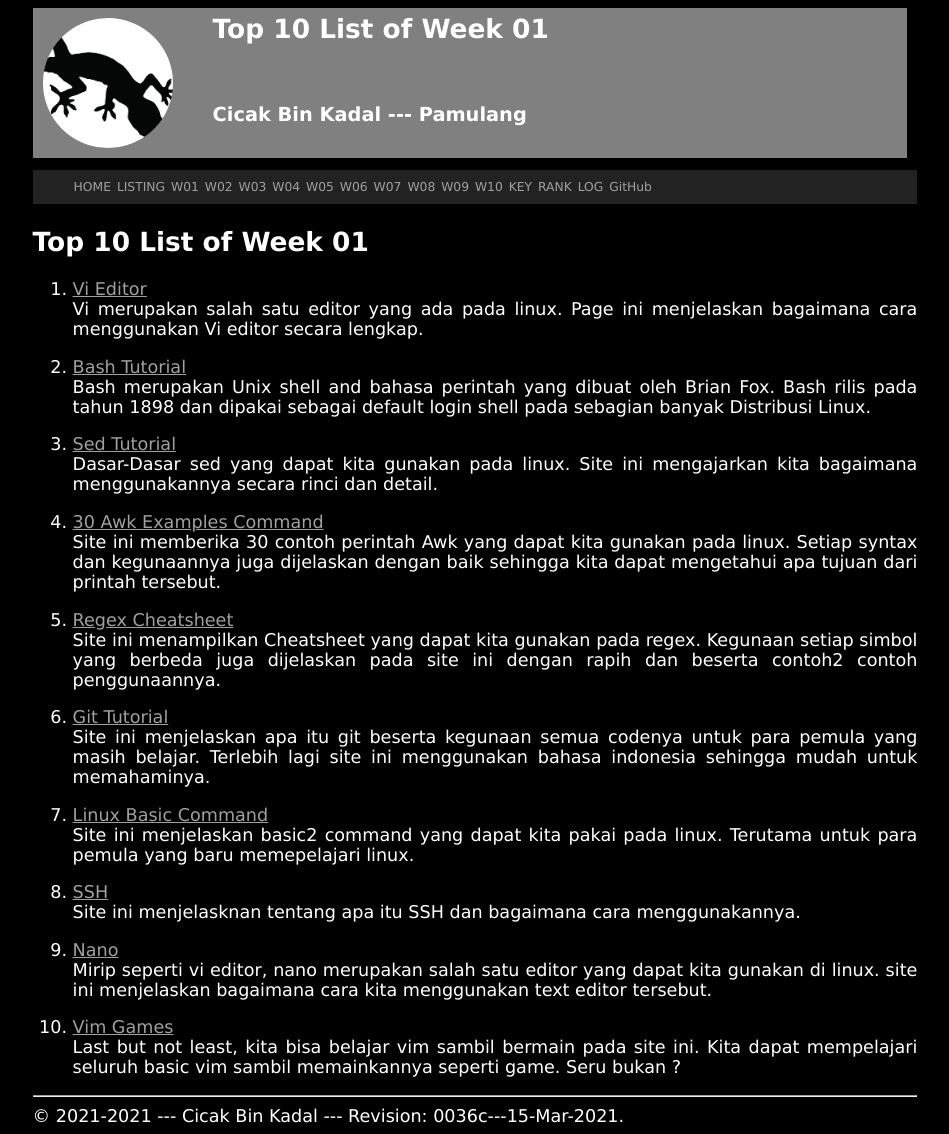
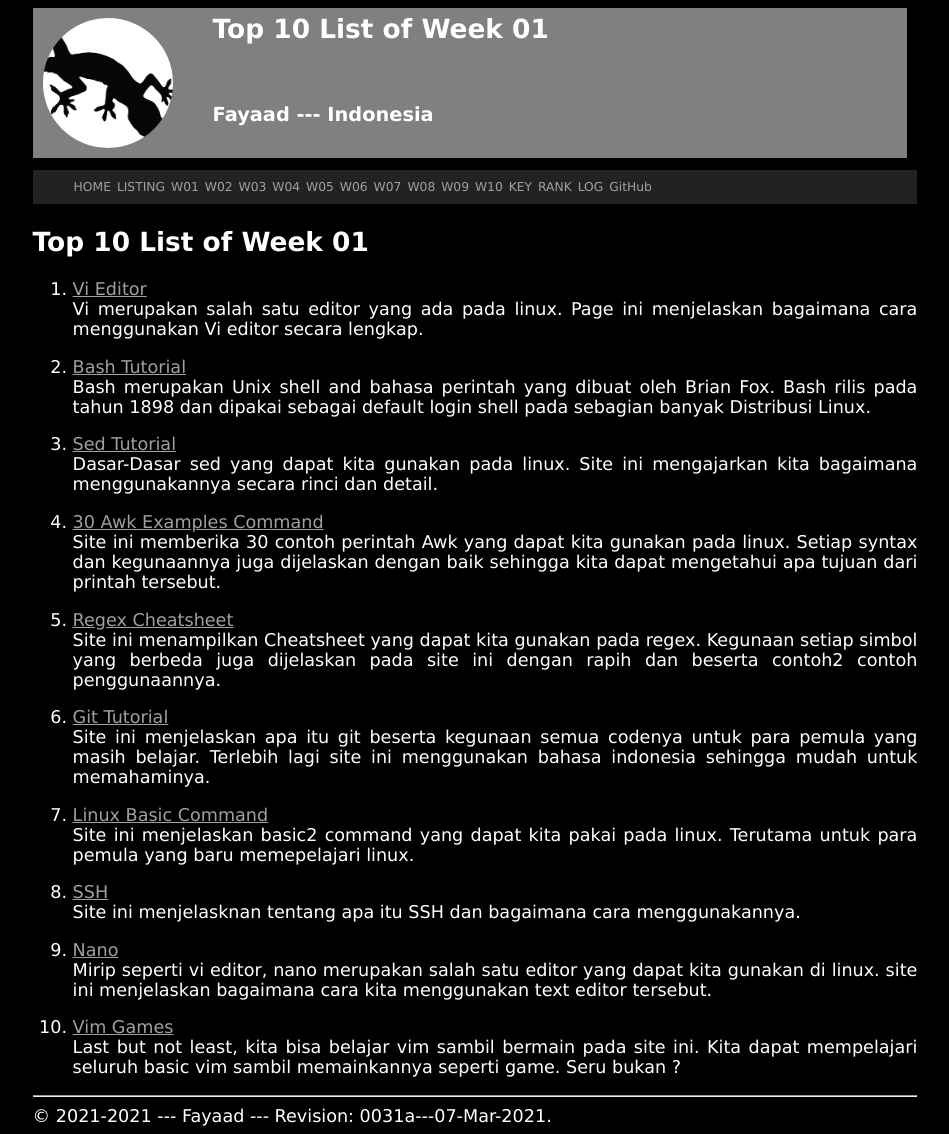
Before and after one commit to fayaadbsa/os211, a Jekyll site: the page built from w01.md, in a window 1280 px wide. Shown: the whole page, without its empty margins (165-1114 px from the left). Built offline with Jekyll 4.4.1, drawn with Linux system fonts in a browser that asks for light colours; our own code applies the rules of GitHub Pages for plain Markdown files.

Commit message:
Update _config.yml

```diff
--- a/_config.yml
+++ b/_config.yml
@@ -1,21 +1,18 @@
 title:       "Operating Systems 2021-1 (OS211)"
-version:     "0036c---15-Mar-2021"
+version:     "0031a---07-Mar-2021"
 copyright:   "2021-2021"
 description: >-
   This Is How Me Do It!
-  This Is How Me Do It!
-# baseurl: "" # e.g. /blog
-# url: ""     # e.g. http://example.com
-google_analytics: "UA-89852122-6"
-author:           "Cicak Bin Kadal"
-address:          "Pamulang"
+google_analytics: ""
+author:           "Fayaad"
+address:          "Indonesia"
 sitemap:          "true"
 plugins:
   - jekyll-sitemap
   - jekyll-seo-tag
-urlweb:           "https://cbkadal.github.io/os211/"
+urlweb:           "https://fayaadbsa.github.io/os211/"
 urlcontact:       "TBS"
-urlgithub:        "https://github.com/cbkadal/os211/"
-urlghpage:        "https://cbkadal.github.io/os211/"
+urlgithub:        "https://fayaadbsa.com/cbkadal/os211/"
+urlghpage:        "https://fayaadbsa.github.io/os211/"
 keywords:         "jekyll, testing"
 github:           [metadata]
```
